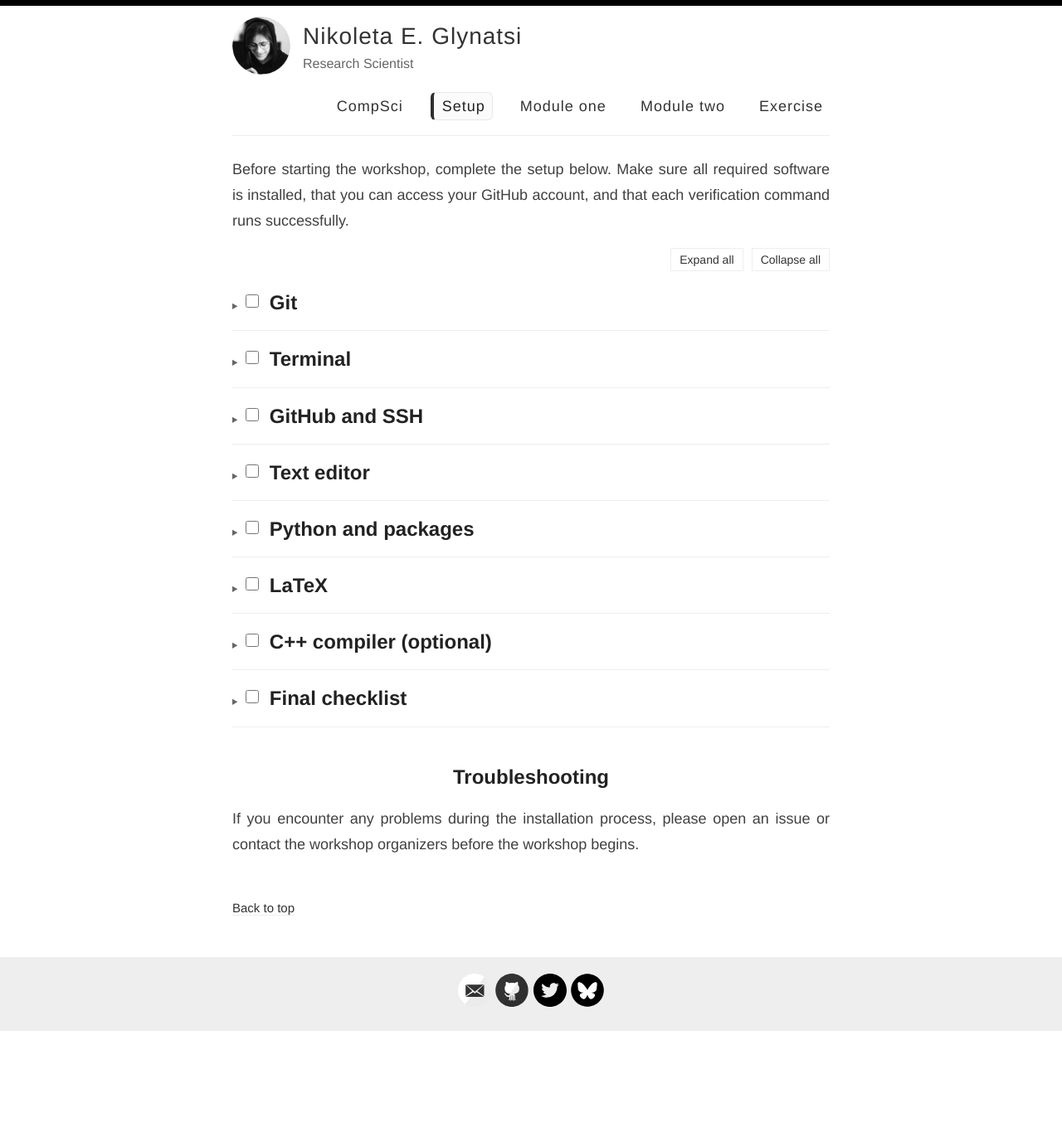
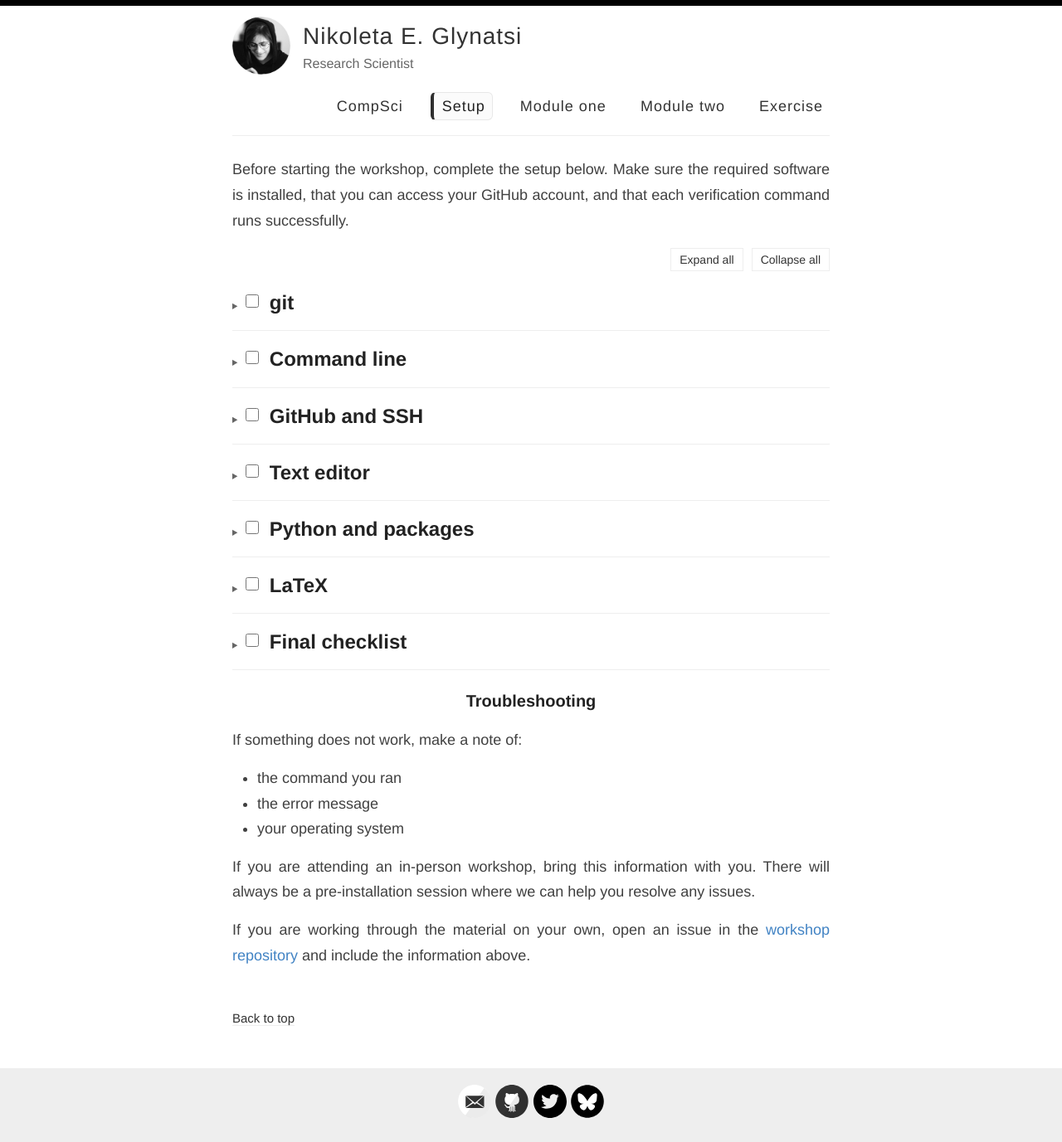
Before and after one commit to Nikoleta-v3/computational-methods-scientific-workflows, a Jekyll site: the page built from setup.md, in a window 1280 px wide. Shown: the whole page at 83% size. Built offline with Jekyll 4.4.1, drawn with Linux system fonts in a browser that asks for light colours; before the commit the page ends 1244 px from its top, so only the background shows below that.

Commit message:
welcome page and installation guidlines - corrections

````diff
--- a/setup.md
+++ b/setup.md
@@ -3,7 +3,7 @@ layout: setup
 title: Setup
 ---
 
-Before starting the workshop, complete the setup below. Make sure all required
+Before starting the workshop, complete the setup below. Make sure the required
 software is installed, that you can access your GitHub account, and that each
 verification command runs successfully.
 
@@ -13,33 +13,28 @@ verification command runs successfully.
 </div>
 
 <details class="setup-section" markdown="1">
-<summary><input class="setup-checkbox" type="checkbox" data-setup-item="git" aria-label="Mark Git as complete"> <h2>Git</h2></summary>
+<summary><input class="setup-checkbox" type="checkbox" data-setup-item="git" aria-label="Mark git as complete"> <h2>git</h2></summary>
 
-Git is the version control system that you will use throughout the workshop.
+`git` is the version control system we will use throughout the workshop. It lets
+you track changes, save checkpoints, and collaborate through GitHub.
 
-### Installation
+### Install git
 
-1. Download Git from <https://git-scm.com/downloads>.
-2. Run the installer.
+Download `git` from: <https://git-scm.com/downloads>
 
-Windows users can accept the default installation options.
+Run the installer. Windows users can accept the default installation options.
 
-### Verify the installation
+### Verify git
 
-Open a terminal and run:
+On macOS or Linux, open the Terminal application and run:
 
 ```shell
 git --version
 ```
 
-You should see the installed Git version.
+You should see the installed git version.
 
-### Windows
-
-After installing Git:
-
-1. Open **Git Bash** from the Start menu.
-2. Run:
+On Windows, open **Git Bash** from the Start menu and run:
 
 ```shell
 git --version
@@ -48,14 +43,25 @@ git --version
 </details>
 
 <details class="setup-section" markdown="1">
-<summary><input class="setup-checkbox" type="checkbox" data-setup-item="terminal" aria-label="Mark Terminal as complete"> <h2>Terminal</h2></summary>
+<summary><input class="setup-checkbox" type="checkbox" data-setup-item="terminal" aria-label="Mark Terminal as complete"> <h2>Command line</h2></summary>
 
-You will need a terminal to run commands throughout the workshop.
+The **command line** is the text-based way of giving instructions to your
+computer. Instead of clicking buttons, you type commands such as `pwd`, `ls`, or
+`git status`.
 
-- **macOS/Linux:** Use the built-in Terminal application.
-- **Windows:** Use Git Bash.
+Windows and Unix-based systems use different command-line conventions. macOS
+and Linux use a Unix-style command line. In this workshop, we will learn the
+Unix-style command line, which is why Windows users should use Git Bash rather
+than the standard Windows Command Prompt.
+
+Use:
+
+- **macOS/Linux:** the built-in Terminal application
+- **Windows:** Git Bash
 
 ### Verify the terminal
+
+Run:
 
 ```shell
 pwd
@@ -69,25 +75,27 @@ Both commands should run successfully.
 <details class="setup-section" markdown="1">
 <summary><input class="setup-checkbox" type="checkbox" data-setup-item="github-and-ssh" aria-label="Mark GitHub and SSH as complete"> <h2>GitHub and SSH</h2></summary>
 
-We will use GitHub throughout the workshop to download material and submit
-changes.
+We will use GitHub to share repositories, collaborate, and submit changes.
 
-If you do not already have an account, create one at <https://github.com>.
+If you do not already have a GitHub account, create one at: <https://github.com>.
 
 If you are a student or educator, you may also be eligible for GitHub
 Education: <https://education.github.com>.
 
 ### Configure SSH
 
-Follow this guide:
+SSH lets your computer communicate securely with GitHub. You will need to generate
+an SSH key if you don't already have one and then connect it to your GitHub account.
+See this guide for instructions: <https://docs.github.com/en/free-pro-team@latest/authentication/connecting-to-github-with-ssh>.
 
-<https://github.com/Nikoleta-v3/HitchCos/wiki/ssh-key>
 
 Verify your configuration:
 
 ```shell
 ssh -T git@github.com
 ```
+
+If the connection works, GitHub should recognise your account.
 
 </details>
 
@@ -97,37 +105,35 @@ ssh -T git@github.com
 We recommend **Visual Studio Code (VS Code)**, although you are welcome to use
 any editor or IDE that you are comfortable with.
 
-### Installation
+### Install VS Code
 
-Download VS Code:
+Download VS Code from: <https://code.visualstudio.com>.
 
-<https://code.visualstudio.com>
+### Install useful extensions
 
-### Install the Python extension
+Open VS Code, go to the Extensions view, and install:
 
-1. Open VS Code.
-2. Open the Extensions view.
-3. Search for **Python**.
-4. Install the extension published by Microsoft.
+- **Python**, published by Microsoft
+- **LaTeX Workshop**, for editing and compiling `LaTeX` documents
 
 </details>
 
 <details class="setup-section" markdown="1">
 <summary><input class="setup-checkbox" type="checkbox" data-setup-item="python" aria-label="Mark Python and packages as complete"> <h2>Python and packages</h2></summary>
 
-Install the latest version of Python 3 from:
-
-<https://www.python.org/downloads/>
+Install the latest version of Python 3 from: <https://www.python.org/downloads/>.
 
 Windows users should check **Add Python to PATH** before clicking **Install**.
 
 ### Verify Python
 
+Run:
+
 ```shell
 python --version
 ```
 
-or
+or:
 
 ```shell
 python3 --version
@@ -135,20 +141,27 @@ python3 --version
 
 ### Install the required packages
 
+The workshop uses Python packages for data analysis, plotting, and Dask
+parallel computing.
+
+Run:
+
 ```shell
-pip install pandas matplotlib dask
+pip install numpy pandas matplotlib seaborn dask distributed
 ```
 
-or
+or:
 
 ```shell
-pip3 install pandas matplotlib dask
+pip3 install numpy pandas matplotlib seaborn dask distributed
 ```
 
 ### Verify the packages
 
+Run:
+
 ```shell
-python -c "import pandas, matplotlib, dask; print('Everything is installed!')"
+python -c "import numpy, pandas, matplotlib, seaborn, dask, distributed; print('Everything is installed!')"
 ```
 
 If `python` is not recognised, replace it with `python3`.
@@ -158,13 +171,21 @@ If `python` is not recognised, replace it with `python3`.
 <details class="setup-section" markdown="1">
 <summary><input class="setup-checkbox" type="checkbox" data-setup-item="latex" aria-label="Mark LaTeX as complete"> <h2>LaTeX</h2></summary>
 
-To compile the LaTeX exercises, install a LaTeX distribution.
+To compile the `LaTeX` exercises, install a `LaTeX` distribution.
 
-- **Windows:** MiKTeX
-- **macOS:** MacTeX
-- **Linux:** TeX Live
+Recommended distributions:
 
-### Verify the installation
+- **Windows:** MiKTeX: <https://miktex.org/howto/install-miktex>.
+- **macOS:** MacTeX: <https://www.tug.org/mactex/mactex-download.html>.
+  - Homebrew users can install it with: <https://formulae.brew.sh/cask/mactex>.
+- **Linux:** TeX Live: <https://tug.org/texlive/quickinstall.html>.
+
+A full `LaTeX` distribution is large (typically 1–4 GB), so the installation
+may take a few minutes.
+
+### Verify LaTeX
+
+Run:
 
 ```shell
 pdflatex --version
@@ -172,52 +193,40 @@ pdflatex --version
 
 </details>
 
+
 <details class="setup-section" markdown="1">
-<summary><input class="setup-checkbox" type="checkbox" data-setup-item="cpp" aria-label="Mark C++ compiler as complete"> <h2>C++ compiler (optional)</h2></summary>
+<summary><input class="setup-checkbox" type="checkbox" data-setup-item="checklist" aria-label="Mark Final checklist as complete"> <h2>Final checklist</h2></summary>
 
-If you plan to complete the optional C++ exercises, verify that your compiler
-is available:
+Before the workshop, make sure these commands work:
 
 ```shell
-g++ --version
+git --version
+python --version
+python -c "import numpy, pandas, matplotlib, seaborn, dask, distributed"
+ssh -T git@github.com
+pdflatex --version
 ```
 
-or
+If your system uses `python3` instead of `python`, run:
 
 ```shell
-clang++ --version
+python3 --version
+python3 -c "import numpy, pandas, matplotlib, seaborn, dask, distributed"
 ```
 
 </details>
 
-<details class="setup-section" markdown="1">
-<summary><input class="setup-checkbox" type="checkbox" data-setup-item="checklist" aria-label="Mark Final checklist as complete"> <h2>Final checklist</h2></summary>
+### Troubleshooting
 
-Before the workshop, make sure the following commands all work:
+If something does not work, make a note of:
 
-```shell
-git --version
-python --version
-python -c "import pandas, matplotlib, dask"
-ssh -T git@github.com
-pdflatex --version
-```
+* the command you ran
+* the error message
+* your operating system
 
-If you are completing the optional C++ exercises, also verify:
+If you are attending an in-person workshop, bring this information with you.
+There will always be a pre-installation session where we can help you resolve
+any issues.
 
-```shell
-g++ --version
-```
-
-or
-
-```shell
-clang++ --version
-```
-
-</details>
-
-## Troubleshooting
-
-If you encounter any problems during the installation process, please open an
-issue or contact the workshop organizers before the workshop begins.
+If you are working through the material on your own, open an issue in the
+[workshop repository](https://github.com/Nikoleta-v3/computational-methods-scientific-workflows/) and include the information above.
````
Also changed, not shown: index.md (+9 -15 lines).
